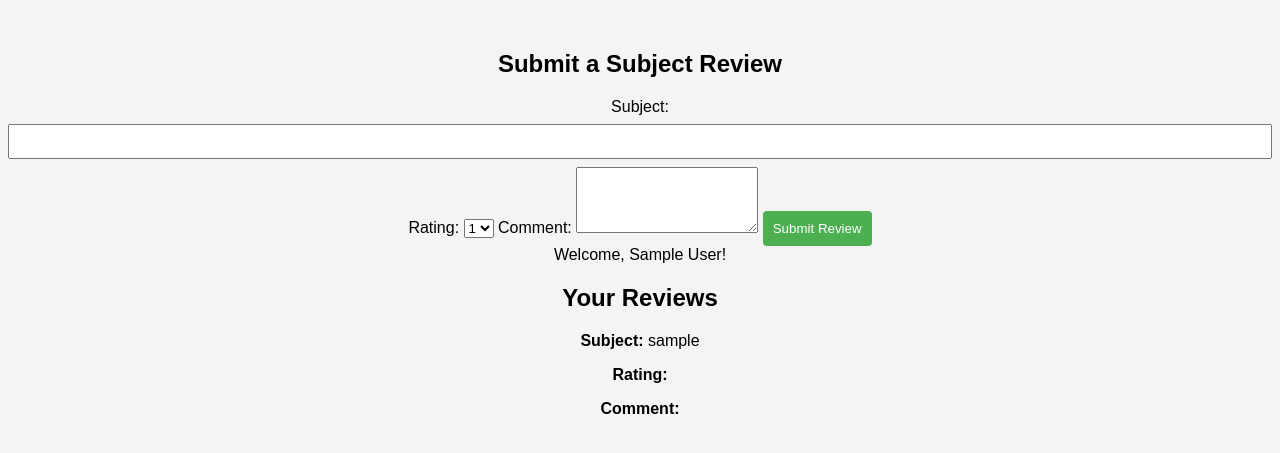
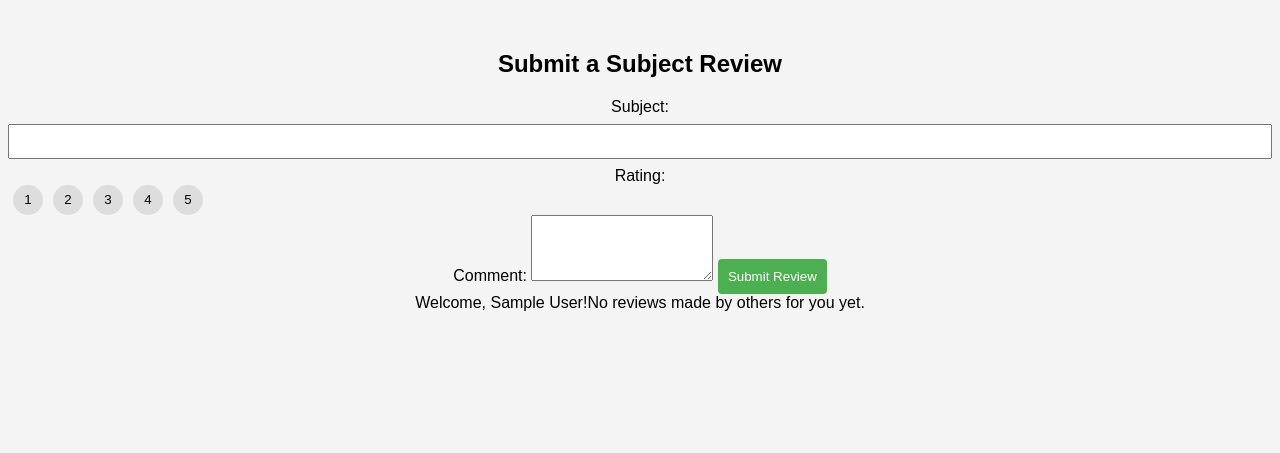
Before and after one commit to JaredLucas22/Edurate, a PHP site: page /home.php in a window 1280 px wide. Shown: the top 453 px of the page. Run offline with PHP 8.4, Linux system fonts and the light colour scheme; the visitor is signed in with stand-in values (Sample User, id 1); tables that the repository leaves empty or names only in its code hold one stand-in row (values such as "Sample post"); data that the repository does not hold is empty.

Commit message:
quick update

```diff
--- a/Edurate/htdocs/Edurate/home.php
+++ b/Edurate/htdocs/Edurate/home.php
@@ -5,7 +5,28 @@
     <meta name="viewport" content="width=device-width, initial-scale=1.0">
     <title>User Dashboard</title>
     <link rel="stylesheet" href="style.css">
+    <style>
+        /* Add this style for the rating buttons */
+        .rating-container {
+            display: flex;
+            align-items: center;
+        }
 
+        .rating-button {
+            width: 30px;
+            height: 30px;
+            border-radius: 50%;
+            background-color: #ddd;
+            margin: 0 5px;
+            cursor: pointer;
+            border: none;
+        }
+
+        /* Add this style for the selected rating */
+        .rating-button.selected {
+            background-color: #ffcc00; /* You can change this color as needed */
+        }
+    </style>
 </head>
 <body>
 
@@ -16,13 +37,14 @@
         <input type="text" id="subject" name="subject" required>
 
         <label for="rating">Rating:</label>
-        <select id="rating" name="rating" required>
-            <option value="1">1</option>
-            <option value="2">2</option>
-            <option value="3">3</option>
-            <option value="4">4</option>
-            <option value="5">5</option>
-        </select>
+        <div class="rating-container">
+            <!-- Add five ellipse buttons for the rating -->
+            <?php for ($i = 1; $i <= 5; $i++) { ?>
+                <button type="button" class="rating-button" data-rating="<?php echo $i; ?>"><?php echo $i; ?></button>
+            <?php } ?>
+        </div>
+        <!-- Add the hidden input for the selected rating -->
+        <input type="hidden" id="rating" name="rating" value="">
 
         <label for="comment">Comment:</label>
         <textarea id="comment" name="comment" rows="4" required></textarea>
@@ -51,5 +73,23 @@
 
 ?>
 
+<!-- Add JavaScript to handle the rating selection -->
+<script>
+    document.addEventListener('DOMContentLoaded', function () {
+        var ratingButtons = document.querySelectorAll('.rating-button');
+
+        ratingButtons.forEach(function (button) {
+            button.addEventListener('click', function () {
+                ratingButtons.forEach(function (btn) {
+                    btn.classList.remove('selected');
+                });
+
+                button.classList.add('selected');
+                document.getElementById('rating').value = button.getAttribute('data-rating');
+            });
+        });
+    });
+</script>
+
 </body>
 </html>
--- a/Edurate/htdocs/Edurate/review.php
+++ b/Edurate/htdocs/Edurate/review.php
@@ -1,5 +1,5 @@
 <?php
-session_start(); // Start the session
+session_start();
 
 include("sqllogin.php");
 $connection = mysqli_connect($servername, $username, $password, $database, $port);
--- a/Edurate/htdocs/Edurate/submitted.php
+++ b/Edurate/htdocs/Edurate/submitted.php
@@ -12,27 +12,27 @@
 // Assuming you store the user ID in the session during login
 $reviewerID = $_SESSION["user_id"];
 
-// Fetch reviews for the logged-in user
+// Fetch reviews for the logged-in user made by other users
 $query = "SELECT r.*, u.User_Name AS SubjectID FROM ratings r
-          JOIN user u ON r.SubjectID = u.User_ID
-          WHERE ReviewerID = '$reviewerID'";
+          JOIN user u ON r.ReviewerID = u.User_ID
+          WHERE r.SubjectID = '$reviewerID' AND r.ReviewerID != '$reviewerID'";
 
 $result = mysqli_query($connection, $query);
 
 if ($result && mysqli_num_rows($result) > 0) {
-    // Display the user's reviews
+    // Display reviews made by other users for the logged-in user
     echo "<div class='reviews-container'>";
-    echo "<h2>Your Reviews</h2>";
+    echo "<h2>Reviews for You</h2>";
     while ($review = mysqli_fetch_assoc($result)) {
         echo "<div class='review'>";
-        echo "<p><strong>Subject:</strong> " . $review["SubjectID"] . "</p>";
+        echo "<p><strong>Reviewer:</strong> " . $review["SubjectID"] . "</p>";
         echo "<p><strong>Rating:</strong> " . $review["Rating"] . "</p>";
         echo "<p><strong>Comment:</strong> " . $review["Comment"] . "</p>";
         echo "</div>";
     }
     echo "</div>";
 } else {
-    echo "You have no reviews yet.";
+    echo "No reviews made by others for you yet.";
 }
 
 mysqli_close($connection);
```
